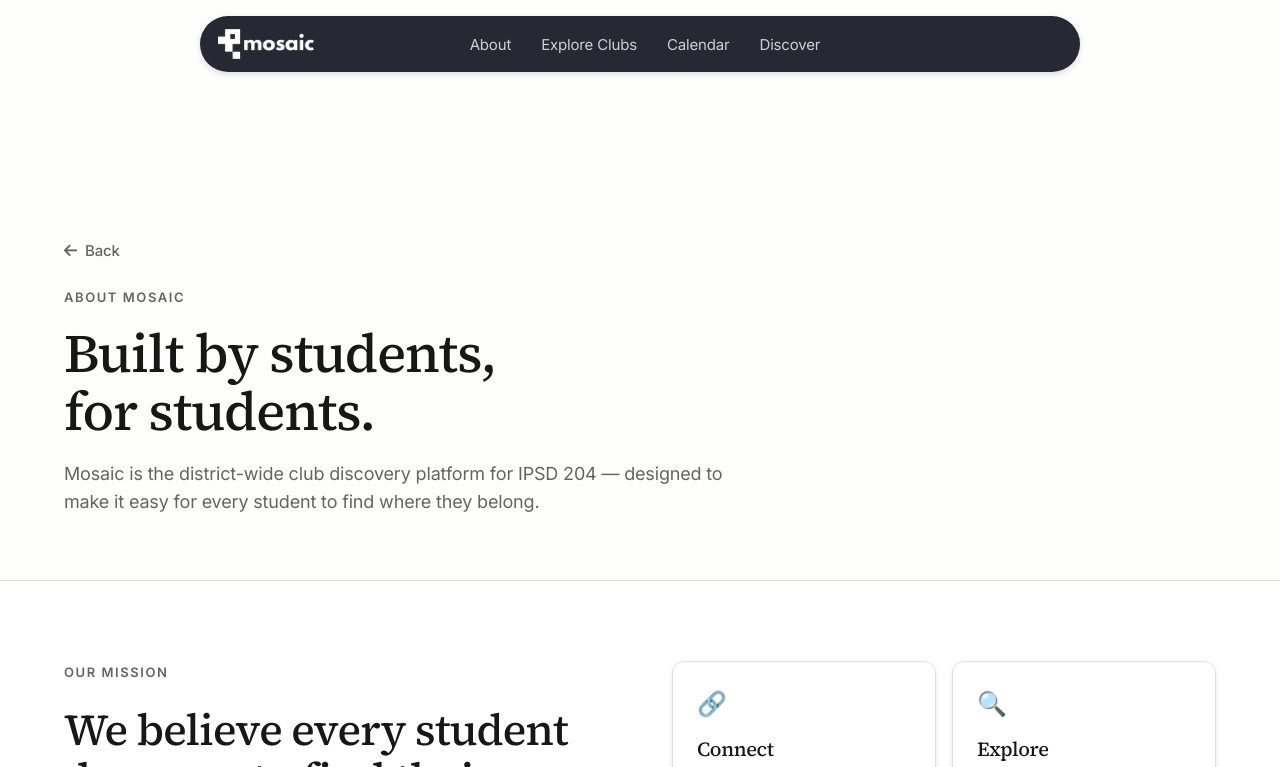
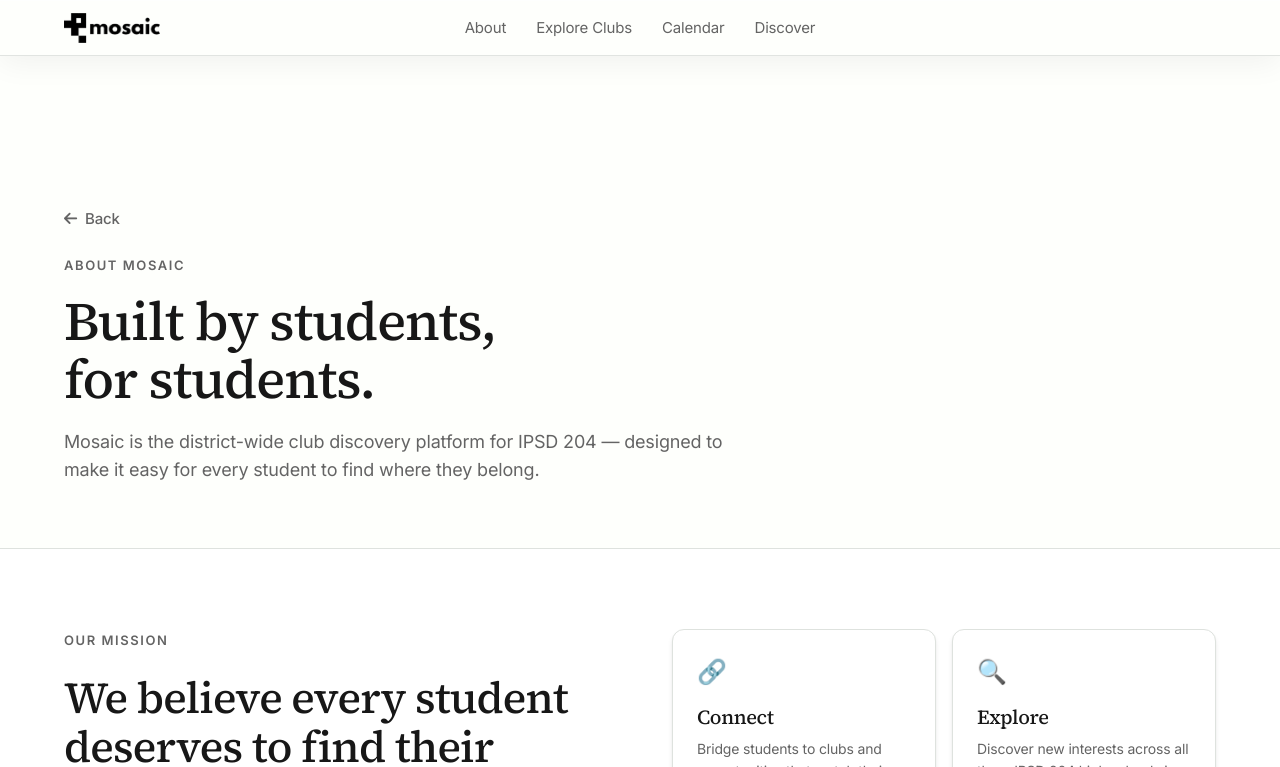
Before and after one commit to IdhantRanjan/Mosaic_204, a website: page index.html in a window 1280 px wide. Both pictures are taken after a click on the button "Learn about our mission". Shown: the top 767 px of the page. Drawn offline with Linux system fonts and the light colour scheme.

Commit message:
Nav: rectangular frosted glass bar matching editorial cream theme

```diff
--- a/styles.css
+++ b/styles.css
@@ -92,95 +92,115 @@ button{font-family:var(--font);cursor:pointer;border:none;background:none;letter
 .hidden{display:none!important}
 
 #results.active,#dashboard.active,#browse.active,#about.active,#calendar-page.active{
-  padding-top:calc(var(--nav-h) + var(--nav-top) + 40px);
+  padding-top:calc(var(--nav-h) + 40px);
   min-height:100vh;
 }
 #results .container,#dashboard .container,#browse .container,#calendar-page .container{
   padding-bottom:96px;
 }
 
-/* ═══ FLOATING PILL NAV — dark island on light canvas ═══ */
+/* ═══ RECTANGULAR GLASSMORPHIC NAV — frosted cream bar ═══ */
 .nav{
   position:fixed;
-  top:var(--nav-top);
-  left:50%;
-  transform:translateX(-50%);
-  width:calc(100% - 40px);
-  max-width:880px;
+  top:0;left:0;right:0;
+  width:100%;
   height:var(--nav-h);
-  border-radius:var(--r-nav);
+  border-radius:0;
   z-index:100;
-  background:var(--graphite);
-  box-shadow:var(--sh-nav);
+  transform:none;
+  max-width:none;
+
+  /* Frosted glass on cream canvas */
+  background:rgba(254,255,252,0.72);
+  backdrop-filter:blur(24px) saturate(200%) brightness(1.02);
+  -webkit-backdrop-filter:blur(24px) saturate(200%) brightness(1.02);
+  border-bottom:1px solid rgba(222,226,222,0.9);
+  box-shadow:
+    0 1px 0 rgba(255,255,255,0.6) inset,
+    0 4px 24px rgba(0,0,0,0.04);
+  transition:background 0.2s var(--ease), box-shadow 0.2s var(--ease);
 }
-/* nav stays dark in every state (no white-on-scroll) */
-.nav.scrolled,.nav.solid{background:var(--graphite);box-shadow:var(--sh-nav)}
+.nav.scrolled,.nav.solid{
+  background:rgba(254,255,252,0.88);
+  backdrop-filter:blur(28px) saturate(220%);
+  -webkit-backdrop-filter:blur(28px) saturate(220%);
+  box-shadow:
+    0 1px 0 rgba(255,255,255,0.7) inset,
+    0 6px 32px rgba(0,0,0,0.06);
+}
 
 .nav-container{
   position:relative;
   z-index:2;
   height:100%;
-  padding:0 10px 0 20px;
+  max-width:var(--maxw);
+  margin:0 auto;
+  padding:0 24px;
   display:flex;
   align-items:center;
   justify-content:center;
 }
 
-/* Logo crop (500×500 png, content box 229×71 @ offset 134,212) */
-.nav-logo{position:absolute;left:18px;display:flex;align-items:center;flex-shrink:0}
+/* Logo — dark on light canvas */
+.nav-logo{position:absolute;left:24px;display:flex;align-items:center;flex-shrink:0}
 .nav-logo-crop{width:96px;height:30px;overflow:hidden;position:relative}
 .nav-logo-img{
   position:absolute;width:210px;height:210px;left:-57px;top:-89px;
-  filter:brightness(0) invert(1);
+  filter:brightness(0);          /* ink-dark on cream */
+  transition:filter 0.2s var(--ease);
 }
-.nav.scrolled .nav-logo-img,.nav.solid .nav-logo-img{filter:brightness(0) invert(1)}
+.nav.scrolled .nav-logo-img,.nav.solid .nav-logo-img{filter:brightness(0)}
 
+/* Nav links — ink-dark */
 .nav-links{display:flex;align-items:center;gap:2px}
 .nav-link{
-  font-size:15px;font-weight:400;
+  font-size:15px;font-weight:400;letter-spacing:-0.011em;
   padding:7px 14px;border-radius:var(--r-btn);
-  color:rgba(255,255,255,0.78);
+  color:var(--steel);
   white-space:nowrap;background:none;border:none;transition:var(--t);
 }
-.nav-link:hover{color:#fff;background:rgba(255,255,255,0.08)}
-.nav.scrolled .nav-link,.nav.solid .nav-link{color:rgba(255,255,255,0.78)}
-.nav.scrolled .nav-link:hover,.nav.solid .nav-link:hover{color:#fff;background:rgba(255,255,255,0.08)}
+.nav-link:hover{color:var(--ink);background:rgba(0,0,0,0.04)}
+.nav.scrolled .nav-link,.nav.solid .nav-link{color:var(--steel)}
+.nav.scrolled .nav-link:hover,.nav.solid .nav-link:hover{color:var(--ink);background:rgba(0,0,0,0.04)}
 .nav-link-dashboard{font-weight:500}
 
-.nav-right{position:absolute;right:10px;flex-shrink:0}
-/* Pill-nav CTA — Obsidian, 4px radius (not full pill) */
+/* CTA — Obsidian on light glass */
+.nav-right{position:absolute;right:24px;flex-shrink:0}
 .nav-cta{
-  font-size:15px;font-weight:500;
+  font-size:15px;font-weight:500;letter-spacing:-0.011em;
   padding:8px 14px;border-radius:var(--r-btn);
   background:var(--obsidian);color:#fff;
-  border:1px solid rgba(255,255,255,0.14);
+  border:1px solid var(--obsidian);
   display:inline-flex;align-items:center;gap:7px;transition:var(--t);
 }
-.nav-cta:hover{background:#2a2a38}
-.nav.scrolled .nav-cta,.nav.solid .nav-cta{background:var(--obsidian);color:#fff;border-color:rgba(255,255,255,0.14)}
+.nav-cta:hover{background:#2a2a38;border-color:#2a2a38}
+.nav.scrolled .nav-cta,.nav.solid .nav-cta{background:var(--obsidian);color:#fff;border-color:var(--obsidian)}
 .nav.scrolled .nav-cta:hover,.nav.solid .nav-cta:hover{background:#2a2a38}
 
-/* Hamburger */
+/* Hamburger — ink on light */
 .nav-burger{
-  display:none;position:absolute;z-index:3;right:12px;top:50%;transform:translateY(-50%);
-  width:38px;height:38px;border-radius:50%;align-items:center;justify-content:center;flex-direction:column;gap:4px;
-  background:rgba(255,255,255,0.1);border:1px solid rgba(255,255,255,0.18);transition:var(--t);
+  display:none;position:absolute;z-index:3;right:18px;top:50%;transform:translateY(-50%);
+  width:38px;height:38px;border-radius:var(--r-btn);align-items:center;justify-content:center;flex-direction:column;gap:4px;
+  background:rgba(0,0,0,0.05);border:1px solid var(--sage);transition:var(--t);
 }
-.nav-burger span{display:block;width:17px;height:2px;border-radius:2px;background:#fff;transition:transform 0.25s var(--ease),opacity 0.2s var(--ease)}
-.nav.scrolled .nav-burger,.nav.solid .nav-burger{background:rgba(255,255,255,0.1);border-color:rgba(255,255,255,0.18)}
-.nav.scrolled .nav-burger span,.nav.solid .nav-burger span{background:#fff}
+.nav-burger span{display:block;width:17px;height:2px;border-radius:2px;background:var(--ink);transition:transform 0.25s var(--ease),opacity 0.2s var(--ease)}
+.nav.scrolled .nav-burger,.nav.solid .nav-burger{background:rgba(0,0,0,0.05);border-color:var(--sage)}
+.nav.scrolled .nav-burger span,.nav.solid .nav-burger span{background:var(--ink)}
 .nav-burger.open span:nth-child(1){transform:translateY(6px) rotate(45deg)}
 .nav-burger.open span:nth-child(2){opacity:0}
 .nav-burger.open span:nth-child(3){transform:translateY(-6px) rotate(-45deg)}
 
+/* Mobile dropdown */
 .nav-mobile-menu{
-  position:absolute;z-index:3;top:calc(100% + 10px);left:0;right:0;
-  background:var(--paper);
+  position:absolute;z-index:3;top:calc(100% + 8px);left:18px;right:18px;
+  background:rgba(254,255,252,0.96);
+  backdrop-filter:blur(24px) saturate(200%);
+  -webkit-backdrop-filter:blur(24px) saturate(200%);
   border:1px solid var(--sage);
   border-radius:var(--r-elev);
   box-shadow:var(--sh-card);
   padding:8px;display:flex;flex-direction:column;gap:2px;
-  opacity:0;transform:translateY(-10px) scale(0.98);pointer-events:none;
+  opacity:0;transform:translateY(-8px) scale(0.98);pointer-events:none;
   transition:opacity 0.22s var(--ease),transform 0.22s var(--ease);
 }
 .nav-mobile-menu.open{opacity:1;transform:translateY(0) scale(1);pointer-events:auto}
@@ -197,7 +217,7 @@ button{font-family:var(--font);cursor:pointer;border:none;background:none;letter
   background:var(--cream);
   display:flex;align-items:center;
   min-height:88vh;
-  padding:calc(var(--nav-h) + var(--nav-top) + 72px) 0 96px;
+  padding:calc(var(--nav-h) + 72px) 0 96px;
   position:relative;overflow:hidden;
 }
 .hero-geo{display:none}        /* drop decorative shapes — editorial, not gradient */
@@ -388,7 +408,7 @@ button{font-family:var(--font);cursor:pointer;border:none;background:none;letter
 .footer-bottom{border-top:1px solid rgba(255,255,255,0.1);padding:20px 0;font-size:13px;color:rgba(255,255,255,0.35)}
 
 /* ═══ ABOUT ═══ */
-.about-hero-banner{background:var(--cream);padding:calc(var(--nav-h) + var(--nav-top) + 56px) 0 64px;border-bottom:1px solid var(--border)}
+.about-hero-banner{background:var(--cream);padding:calc(var(--nav-h) + 56px) 0 64px;border-bottom:1px solid var(--border)}
 .back-link{display:inline-flex;align-items:center;gap:8px;font-size:15px;font-weight:500;color:var(--steel);background:none;border:none;cursor:pointer;margin-bottom:28px;padding:0;transition:color 0.15s}
 .back-link:hover{color:var(--hudson-blue)}
 .about-hero-banner .section-label{display:block}
```
